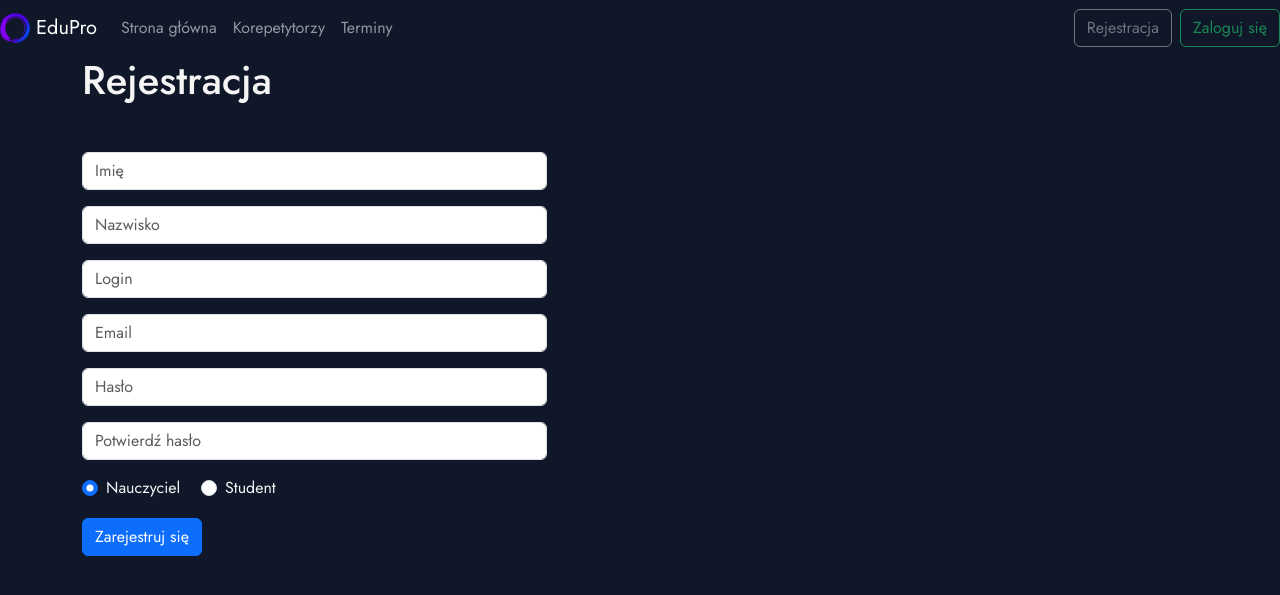
After one commit to ZMejer/EduPro-tutoring-platform, a Django app: template project/app/templates/signup.html in a window 1280 px wide. The commit adds this page. Shown: the top 595 px of the page. Run offline with Django 4.2, Linux system fonts and the light colour scheme; the template is opened without the code that fills it, so the values that code supplies are empty.

Commit message:
formularz rejestracji i takie tam

```diff
--- a/project/app/templates/base.html
+++ b/project/app/templates/base.html
@@ -9,43 +9,36 @@
             rel="stylesheet"
             integrity="sha384-QWTKZyjpPEjISv5WaRU9OFeRpok6YctnYmDr5pNlyT2bRjXh0JMhjY6hW+ALEwIH"
             crossorigin="anonymous" />
+        <link rel="stylesheet" href="static/css/global.css">
+        {% load static %}
+        <link rel="icon" type="image/x-icon" href="{% static 'app/images/logo.ico' %}">
     </head>
 
     <body>
-        <nav class="navbar navbar-expand-lg bg-body-tertiary">
-            <div class="container-fluid">
-              <a class="navbar-brand" href="#">Navbar</a>
-              <button class="navbar-toggler" type="button" data-bs-toggle="collapse" data-bs-target="#navbarSupportedContent" aria-controls="navbarSupportedContent" aria-expanded="false" aria-label="Toggle navigation">
-                <span class="navbar-toggler-icon"></span>
-              </button>
-              <div class="collapse navbar-collapse" id="navbarSupportedContent">
-                <ul class="navbar-nav me-auto mb-2 mb-lg-0">
-                  <li class="nav-item">
-                    <a class="nav-link active" aria-current="page" href="#">Home</a>
+      <nav class="navbar navbar-expand-lg navbar-dark">
+        <a class="navbar-brand" href="#">
+          {% load static %}
+          <img src="{% static 'app/images/logo.png' %}" width="30" height="30" class="d-inline-block align-top" alt="">
+          EduPro
+        </a>
+        <div class="collapse navbar-collapse" id="navbarTogglerDemo02">
+          <ul class="navbar-nav mr-auto mt-2 mt-lg-0">
+            <li class="nav-item active">
+              <a class="nav-link" href="home">Strona główna</a>
             </li>
             <li class="nav-item">
-                    <a class="nav-link" href="#">Link</a>
-                  </li>
-                  <li class="nav-item dropdown">
-                    <a class="nav-link dropdown-toggle" href="#" role="button" data-bs-toggle="dropdown" aria-expanded="false">
-                      Dropdown
-                    </a>
-                    <ul class="dropdown-menu">
-                      <li><a class="dropdown-item" href="#">Action</a></li>
-                      <li><a class="dropdown-item" href="#">Another action</a></li>
-                      <li><hr class="dropdown-divider"></li>
-                      <li><a class="dropdown-item" href="#">Something else here</a></li>
-                    </ul>
+              <a class="nav-link" href="#">Korepetytorzy</a>
             </li>
             <li class="nav-item">
-                    <a class="nav-link disabled" aria-disabled="true">Disabled</a>
+              <a class="nav-link" href="#">Terminy</a>
             </li>
           </ul>
-                <form class="d-flex" role="search">
-                  <input class="form-control me-2" type="search" placeholder="Search" aria-label="Search">
-                  <button class="btn btn-outline-success" type="submit">Search</button>
-                </form>
-              </div>
+            <a href="rejestracja" class="ms-auto me-2">
+              <button class="btn btn-outline-secondary my-2 my-sm-0" type="submit">Rejestracja</button>
+            </a>
+            <a href="logowanie" class="">
+              <button class="btn btn-outline-success my-2 my-sm-0" type="submit">Zaloguj się</button>
+            </a>
         </div>
       </nav>
           {% block content %}{% endblock %}
--- /dev/null
+++ b/project/app/templates/login.html
@@ -0,0 +1,5 @@
+{% extends "base.html" %}
+{% block title %}Logowanie ⋅ EduPro{% endblock %}
+{% block content %}
+<h1>Logowanie</h1>
+{% endblock %}
--- /dev/null
+++ b/project/app/templates/signup.html
@@ -0,0 +1,40 @@
+{% extends "base.html" %}
+{% block title %}Rejestracja ⋅ EduPro{% endblock %}
+{% block content %}
+  <div class="container">
+    <h1>Rejestracja</h1>
+    <form>
+        <div class="col-sm-5 mb-3 mt-5">
+            <input type="text" class="form-control" id="name" placeholder="Imię">
+        </div>
+        <div class="col-sm-5 mb-3">
+            <input type="text" class="form-control" id="surname" placeholder="Nazwisko">
+        </div>
+        <div class="col-sm-5 mb-3">
+            <input type="text" class="form-control" id="login" placeholder="Login">
+        </div>
+        <div class="col-sm-5 mb-3">
+          <input type="email" class="form-control" id="email" placeholder="Email">
+        </div>
+        <div class="col-sm-5 mb-3">
+          <input type="password" class="form-control" id="password" placeholder="Hasło">
+        </div>
+        <div class="col-sm-5 mb-3">
+            <input type="password" class="form-control" id="password" placeholder="Potwierdź hasło">
+        </div>
+          <div class="col-sm-5 mb-3">
+            <div class="form-check form-check-inline">
+              <input class="form-check-input" type="radio" name="gridRadios" id="gridRadios1" value="option1" checked>
+              <label class="form-check-label" for="gridRadios1">Nauczyciel</label>
+            </div>
+            <div class="form-check form-check-inline">
+              <input class="form-check-input" type="radio" name="gridRadios" id="gridRadios2" value="option2">
+              <label class="form-check-label" for="gridRadios2">Student</label>
+            </div>
+          </div>
+        <div class="col-sm-5">
+          <button type="submit" class="btn btn-primary">Zarejestruj się</button>
+        </div>
+    </form>
+  </div>
+{% endblock %}
--- a/project/app/urls.py
+++ b/project/app/urls.py
@@ -2,5 +2,8 @@ from django.urls import path
 from . import views
 
 urlpatterns = [
-    path("", views.home, name="home")
+    path("", views.home, name="home"),
+    path("home", views.home, name="home"),
+    path("rejestracja", views.signUpPage, name="signUpPage"),
+    path("logowanie", views.loginPage, name="loginPage"),
 ]
--- a/project/app/views.py
+++ b/project/app/views.py
@@ -2,3 +2,9 @@ from django.shortcuts import render, HttpResponse
 
 def home(request):
     return render(request, "home.html")
+
+def signUpPage(request):
+    return render(request, "signup.html")
+
+def loginPage(request):
+    return render(request, "login.html")
--- /dev/null
+++ b/project/static/css/global.css
@@ -0,0 +1,114 @@
+@import url('https://fonts.googleapis.com/css2?family=Jost:ital,wght@0,100..900;1,100..900&display=swap');
+
+body, .navbar a {
+    background-color: #101728;
+    font-family: 'Jost', sans-serif !important;
+}
+
+h1, label {
+    color: whitesmoke !important;
+}
+
+html {
+    scroll-behavior: smooth;
+}
+
+.logo {
+    height: 80px;
+    width: auto;
+}
+
+.logo-text {
+    color: #fff;
+    font-size: 40px;
+    font-weight: bold;
+    margin-left: 20px;
+}
+
+.row {
+    margin-top: 100px;
+    text-align: center;
+}
+
+.banner {
+    height: 100px;
+    width: auto;
+    text-align: left;
+}
+
+.banner-text {
+    color: #fff;
+    font-size: 80px;
+    font-weight: bold;
+    display: inline-block;
+}
+
+.banner-button {
+    font-size: 20px;
+    border-radius: 25px;
+    margin-top: 60px;
+}
+
+.content {
+    text-align: center;
+}
+
+.content-photo {
+    height: 500px;
+    width: 500px;
+    object-fit: cover;
+    border-radius: 50px;
+    transition: 1s;
+    box-shadow: -30px 20px 100px 10px #9d3ef0;
+}
+
+.content-photo:hover {
+    box-shadow: -30px 20px 100px 10px #4c72ec;
+}
+
+.btn-grad {
+    background-image: linear-gradient(to right, #8200f1 0%, #4c72ec  51%, #8200f1  100%);
+    padding: 15px 30px;
+    text-align: center;
+    transition: 0.5s;
+    background-size: 200% auto;
+    display: block;
+    color: #fff;
+    text-decoration: none;
+}
+
+.btn-grad:hover {
+    background-position: right center;
+    color: #fff;
+    text-decoration: none;
+}
+
+.content-text {
+    color: #fff;
+    font-size: 70px;
+    font-weight: bold;
+}
+
+.content-text-colored {
+    color: #9d3ef0;
+}
+
+.content-text-small {
+    color: #fff;
+    font-size: 25px;
+    font-weight: normal;
+    margin-top: 50px;
+}
+
+.break {
+    height: 120px;
+    width: 100%;
+}
+
+a {
+    text-decoration: none;
+}
+
+a:hover {
+    text-decoration: none;
+}
```
Also changed, not shown: project/project/settings.py (+6 -1 lines), README.md, project/app/templates/home.html (line endings or trailing spaces), project/static/app/images/logo.ico (added), project/static/app/images/logo.png (added), project/static/app/images/photo-1.jpg (added). Lines whose indentation alone changed are shown as unchanged.
